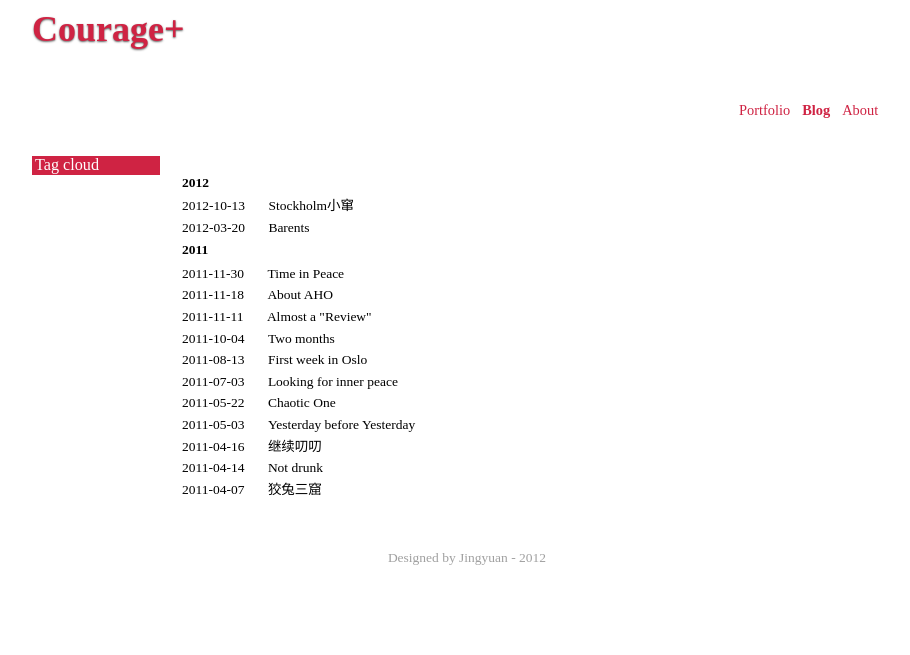
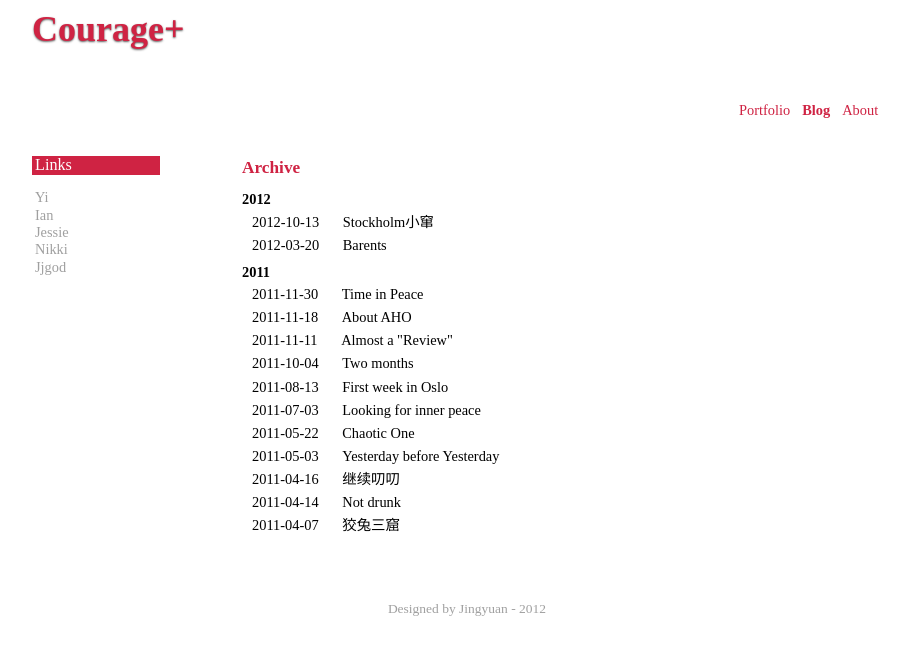
Before and after one commit to jingyuan/jingyuan.github.com, a Jekyll site: the page built from blog.html, in a window 1280 px wide. Shown: the top 655 px of the page, without its empty margins (173-1083 px from the left). Built offline with Jekyll 4.4.1, drawn with Linux system fonts in a browser that asks for light colours; some web fonts are replaced; Markdown is read by kramdown in place of the engine named in the settings.

Commit message:
lots of changes, mainly on the layout page of archive.

```diff
--- a/_config.yml
+++ b/_config.yml
@@ -1,3 +1,4 @@
+auto: true
 markdown: rdiscount
 rdiscount:
     extensions: [smart]
--- a/_layouts/archives.html
+++ b/_layouts/archives.html
@@ -24,7 +24,7 @@
 		<nav id="sitenav">
 			<table>
 				<td id="portfolio"><a href="index.html">Portfolio</a></td>
-				<td id="blog"><a href="blog/blog.html">Blog</a></td>
+				<td id="blog"><a href="blog.html">Blog</a></td>
 				<td id="about"><a href="about.html">About</a></td>
 			</table>
 		</nav>
@@ -33,16 +33,24 @@
 	<div id = "content">
 		<div id = "column">
 		 	<h2>
-			 	Tag cloud
+			 	Links
 			</h2>
+			<ul id="contact">
+				<!-- Maybe you should wrap the <li> inside <a>, what's the difference? -->
+				<li class="link" ><a href="http://claudia2104.blogbus.com/">Yi</a></li>
+				<li class="link" ><a href="http://yanghaofan.blogbus.com/">Ian</li>
+				<li class="link" ><a href="http://belovedunicorn.blogbus.com/">Jessie</a></li>
+				<li class="link" ><a href="http://nikki723.blogbus.com/">Nikki</a></li>
+				<li class="link" ><a href="http://blog.jjgod.org/">Jjgod</a></li>
+			</ul>
+
 	    </div>
-
+	    	<div id="introduction">
 <!-- Here comes the content from the markdown -->
 <!-- combine the css with the about/protopage -->
-		{{content}}
-
-	</div>
-
+			{{content}}
+	    	</div>
+	    </div>
 	<footer>
 		<p>Designed by Jingyuan - 2012</p>
 	</footer>
--- a/blog.html
+++ b/blog.html
@@ -3,7 +3,9 @@ layout: archives
 title: Blog archive
 date: 2011 to now
 ---
-<ul id = "introduction" class="post_list">
+<div id="try_post">
+<ul class="post_list">
+	<li><h2 class="archive">Archive</h2></li>
 	{% for post in site.posts %}
 	{% capture y %}{{post.date | date:"%Y"}}{% endcapture %}
 	{% if year != y %}
@@ -16,3 +18,4 @@ date: 2011 to now
   </li>
 {% endfor %}
 </ul>
+</div>
--- a/css/layout.css
+++ b/css/layout.css
@@ -92,7 +92,7 @@ footer {
 #contact {
 	padding-left: 0;
 	list-style: none;
-	font-size: 1.7em;
+	font-size: 1.6em;
 	line-height: 1.2em;
 }
 
@@ -135,22 +135,31 @@ li#email {
 }
 
 #introduction p {
-	font-size: 1.5em;
+	font-size: 1.6em;
 	line-height: 1.6em;
 	padding-top: 20px;
 	padding-left: 5px;
 }
 
 /* The blog css comes here */
+h2.archive {
+	color: #CF2343;
+	font-size: 1.2em;
+	font-weight: 800;
+	padding-left: 20px;
+	padding-top: 5px;
+	padding-bottom: 5px;
+}
+
 .post_list {
-	font-size: 1.5em;
+	font-size: 1.6em;
 	list-style: none;
-	padding-top: 20px;
-	padding-left: 5px;
+	padding-top:0;
 	line-height: 1.6em;
 }
 
 .post_date {
+	padding-left: 30px;
 
 }
 
@@ -164,6 +173,8 @@ li#email {
 }
 
 li.year {
+	padding-left: 20px;
 	font-weight: 600;
-	line-height: 1.8em;
+	line-height: 1.5em;
+	padding-top: 5px;
 }
```
Also changed, not shown: _layouts/default.html (added, +71 -0 lines), about.html (+8 -1 lines).
